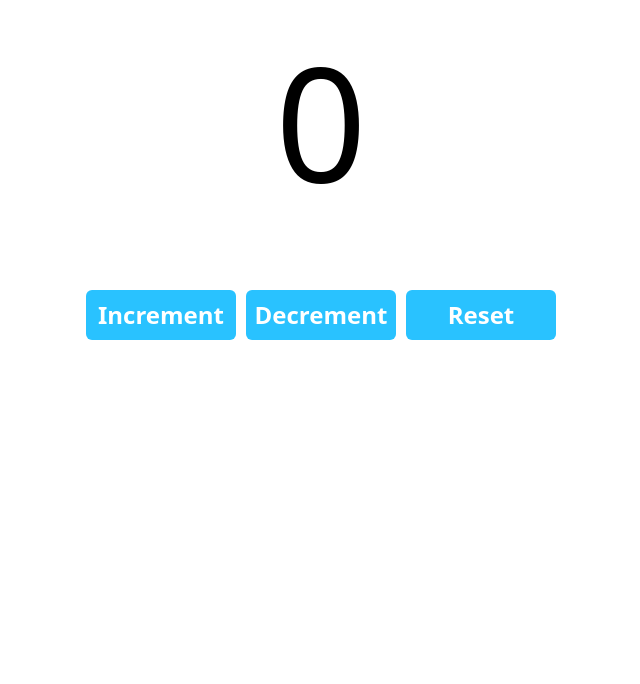
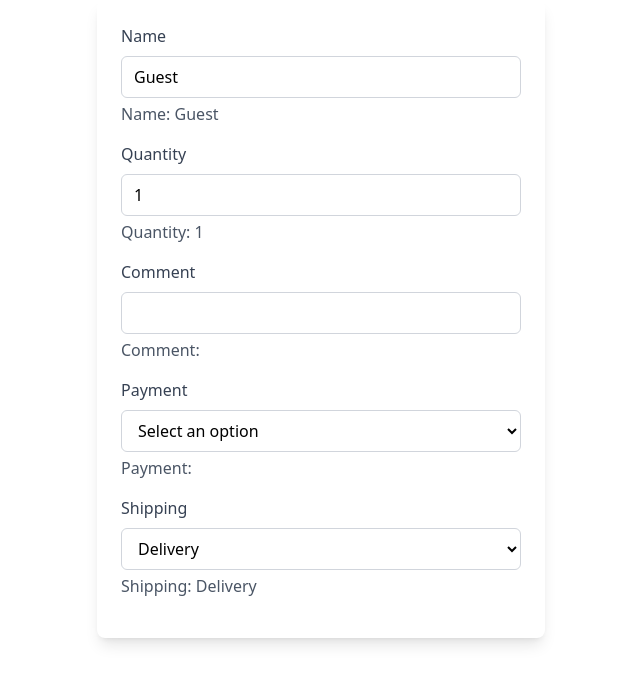
Before and after one commit to GM9125/learning_react, a React (Vite) app: page / in a window 1280 px wide. Shown: the top 684 px of the page, without its empty margins (319-959 px from the left). Built offline with nearby package versions, Linux system fonts and the light colour scheme.

Commit message:
Component with react + tailwind

```diff
--- a/src/App.jsx
+++ b/src/App.jsx
@@ -1,9 +1,26 @@
-import Counter from "./Counter.jsx";
+// import Counter from "./Counter.jsx";
+
+// function App() {
+//     return (
+//         <>
+//             <Counter/>
+//         </>
+//     );
+// }
+
+// export default App;
+
+
+
+//Onchange click handler practise
+
+
+import MyComponent from "./MyComponent.jsx";
 
 function App() {
     return (
         <>
-            <Counter/>
+            <MyComponent/>
         </>
     );
 }
--- a/src/Counter.jsx
+++ /dev/null
@@ -1,26 +0,0 @@
-import React,{ useState } from "react";
-
-function Counter() {
-    const [count, setCount] = useState(0);
-
-    const increment = () => setCount(count + 1);
-    const decrement = () => setCount(count - 1);
-    const reset = () => setCount(0);
-
-    return (
-        <div className="text-center font-sans">
-            <p className="text-[10em] mt-0 mb-[50px]">{count}</p>
-            <button className="w-[150px] h-[50px] text-[1.5em] font-bold m-[0px_5px] bg-[hsl(197,100%,58%)] text-white border-none rounded-md cursor-pointer hover:bg-[hsl(197,100%,48%)]" onClick={increment}>
-                Increment
-            </button>
-            <button className="w-[150px] h-[50px] text-[1.5em] font-bold m-[0px_5px] bg-[hsl(197,100%,58%)] text-white border-none rounded-md cursor-pointer hover:bg-[hsl(197,100%,48%)]" onClick={decrement}>
-                Decrement
-            </button>
-            <button className="w-[150px] h-[50px] text-[1.5em] font-bold m-[0px_5px] bg-[hsl(197,100%,58%)] text-white border-none rounded-md cursor-pointer hover:bg-[hsl(197,100%,48%)]" onClick={reset}>
-                Reset
-            </button>
-        </div>
-    );
-}
-
-export default Counter;
--- /dev/null
+++ b/src/MyComponent.jsx
@@ -0,0 +1,99 @@
+import React, { useState } from "react";
+
+function MyComponent() {
+  const [name, setName] = useState("Guest");
+  const [quantity, setQuantity] = useState("1");
+  const [comment, setComment] = useState("");
+  const [payment, setPayment] = useState("");
+  const [shipping, setShipping] = useState("Delivery");
+
+  const handleChangeName = (event) => setName(event.target.value);
+  const handleChangeQuantity = (event) => setQuantity(event.target.value);
+  const handleChangeComment = (event) => setComment(event.target.value);
+  const handleChangePayment = (event) => setPayment(event.target.value);
+  const handleChangeShipping = (event) => setShipping(event.target.value);
+
+  return (
+    <div className="max-w-md mx-auto p-6 bg-white rounded-lg shadow-lg">
+      {/* Name Field */}
+      <div className="mb-4">
+        <label className="block text-gray-700 font-medium mb-2" htmlFor="name">
+          Name
+        </label>
+        <input
+          id="name"
+          value={name}
+          onChange={handleChangeName}
+          className="w-full px-3 py-2 border border-gray-300 rounded-md focus:outline-none focus:ring focus:ring-blue-200"
+        />
+        <p className="mt-1 text-gray-600">Name: {name}</p>
+      </div>
+
+      {/* Quantity Field */}
+      <div className="mb-4">
+        <label className="block text-gray-700 font-medium mb-2" htmlFor="quantity">
+          Quantity
+        </label>
+        <input
+          id="quantity"
+          value={quantity}
+          onChange={handleChangeQuantity}
+          type="number"
+          className="w-full px-3 py-2 border border-gray-300 rounded-md focus:outline-none focus:ring focus:ring-blue-200"
+        />
+        <p className="mt-1 text-gray-600">Quantity: {quantity}</p>
+      </div>
+
+      {/* Comment Field */}
+      <div className="mb-4">
+        <label className="block text-gray-700 font-medium mb-2" htmlFor="comment">
+          Comment
+        </label>
+        <input
+          id="comment"
+          value={comment}
+          onChange={handleChangeComment}
+          className="w-full px-3 py-2 border border-gray-300 rounded-md focus:outline-none focus:ring focus:ring-blue-200"
+        />
+        <p className="mt-1 text-gray-600">Comment: {comment}</p>
+      </div>
+
+      {/* Payment Field */}
+      <div className="mb-4">
+        <label className="block text-gray-700 font-medium mb-2" htmlFor="payment">
+          Payment
+        </label>
+        <select
+          id="payment"
+          value={payment}
+          onChange={handleChangePayment}
+          className="w-full px-3 py-2 border border-gray-300 rounded-md focus:outline-none focus:ring focus:ring-blue-200"
+        >
+          <option value="">Select an option</option>
+          <option value="Cash">Cash</option>
+          <option value="Card">Card</option>
+        </select>
+        <p className="mt-1 text-gray-600">Payment: {payment}</p>
+      </div>
+
+      {/* Shipping Field */}
+      <div className="mb-4">
+        <label className="block text-gray-700 font-medium mb-2" htmlFor="shipping">
+          Shipping
+        </label>
+        <select
+          id="shipping"
+          value={shipping}
+          onChange={handleChangeShipping}
+          className="w-full px-3 py-2 border border-gray-300 rounded-md focus:outline-none focus:ring focus:ring-blue-200"
+        >
+          <option value="Delivery">Delivery</option>
+          <option value="Pickup">Pickup</option>
+        </select>
+        <p className="mt-1 text-gray-600">Shipping: {shipping}</p>
+      </div>
+    </div>
+  );
+}
+
+export default MyComponent;
```
